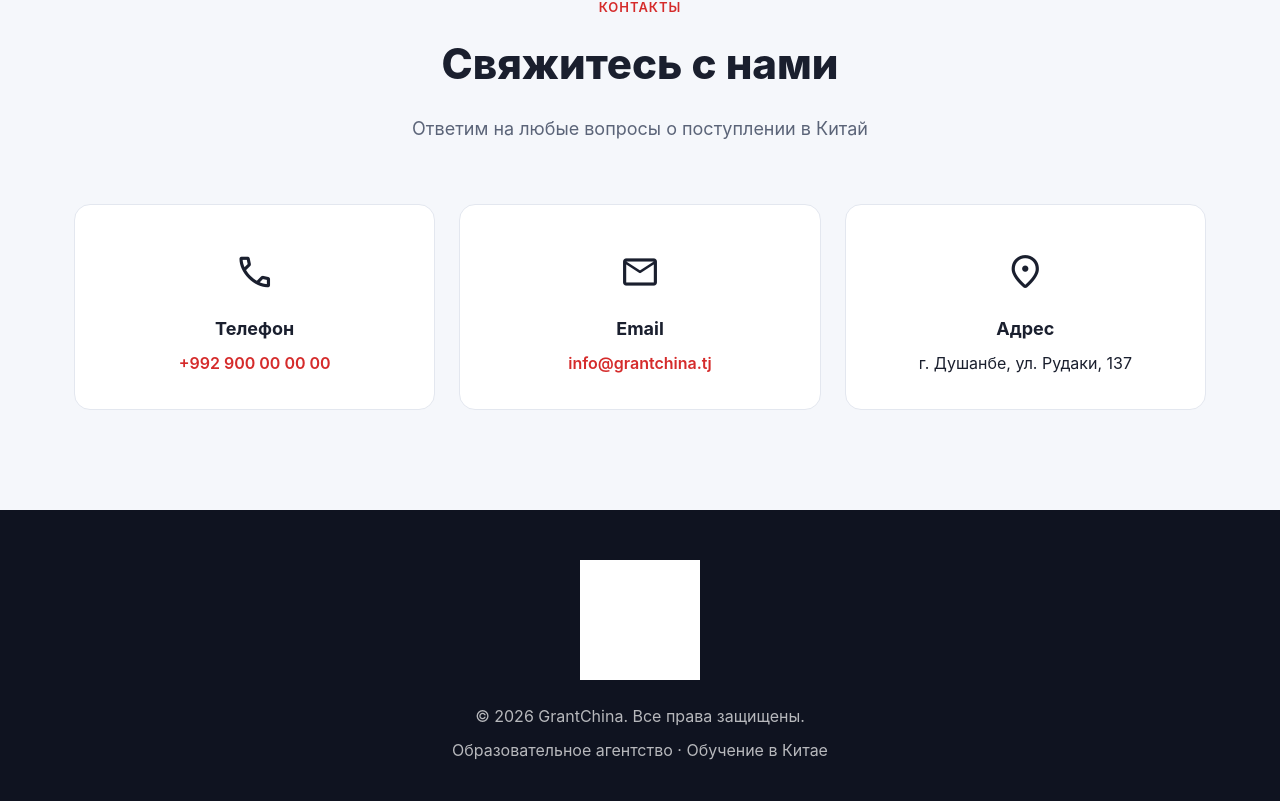
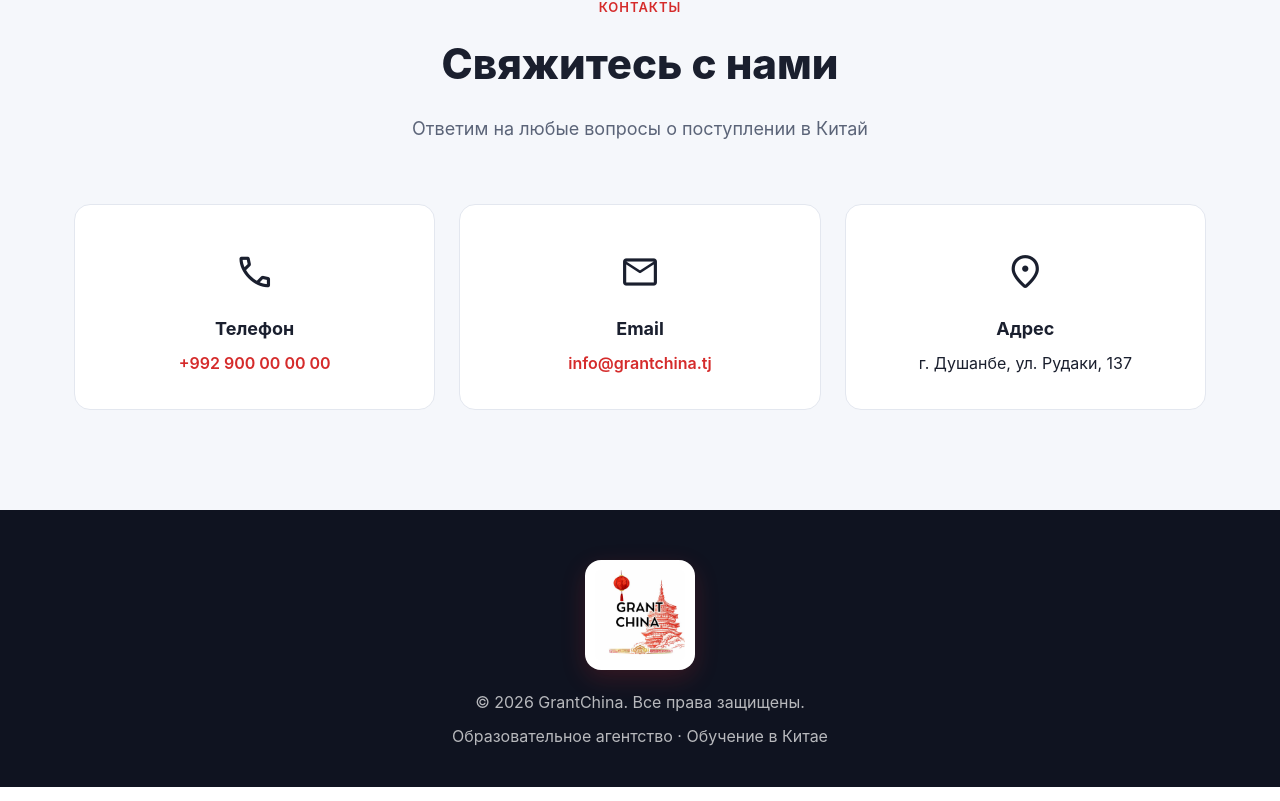
Before and after one commit to MUHAMMADAMIN100/grant_china, a React (Vite) app in the folder frontend-landing/: page / in a window 1280 px wide. Shown: the part 4982-5783 px from the top of the page. Built offline with nearby package versions, Linux system fonts and the light colour scheme; no server answers.

Commit message:
fix(landing): show footer logo on rounded white card instead of broken invert filter

```diff
--- a/frontend-landing/src/index.css
+++ b/frontend-landing/src/index.css
@@ -359,10 +359,10 @@ button { font-family: inherit; cursor: pointer; border: none; background: none;
 }
 .footer p { margin-bottom: 8px; }
 .footer-logo {
-  height: 120px; width: auto; margin: 0 auto 24px;
-  display: block;
-  filter: brightness(0) invert(1);
-  opacity: 0.95;
+  height: 110px; width: auto; margin: 0 auto 20px;
+  display: block; background: white;
+  padding: 10px; border-radius: 16px;
+  box-shadow: 0 8px 24px rgba(213, 43, 43, 0.2);
 }
 
 /* Responsive */
```
